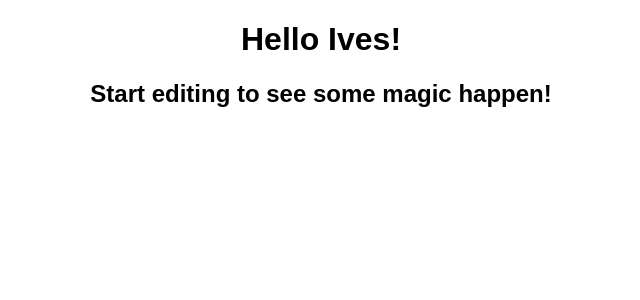
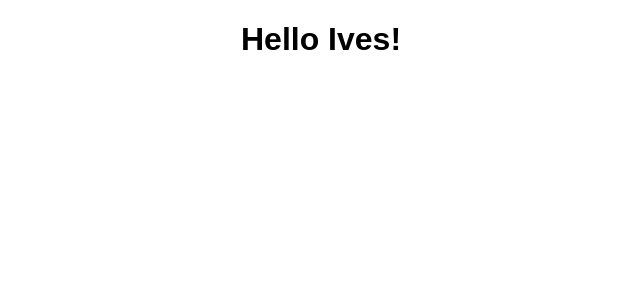
Before and after one commit to christianalfoni/new-git-flow, a React (Create React App) app: page / in a window 1280 px wide. Shown: the top 300 px of the page, without its empty margins (319-959 px from the left). Built offline with nearby package versions, Linux system fonts and the light colour scheme.

Commit message:
Another commit

```diff
--- a/src/App.js
+++ b/src/App.js
@@ -5,7 +5,6 @@ export default function App() {
   return (
     <div className="App">
       <h1>Hello Ives!</h1>
-      <h2>Start editing to see some magic happen!</h2>
     </div>
   );
 }
```
